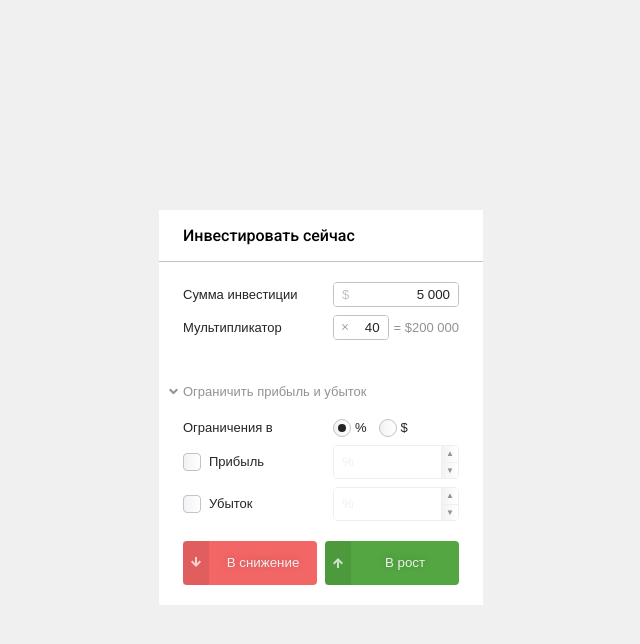
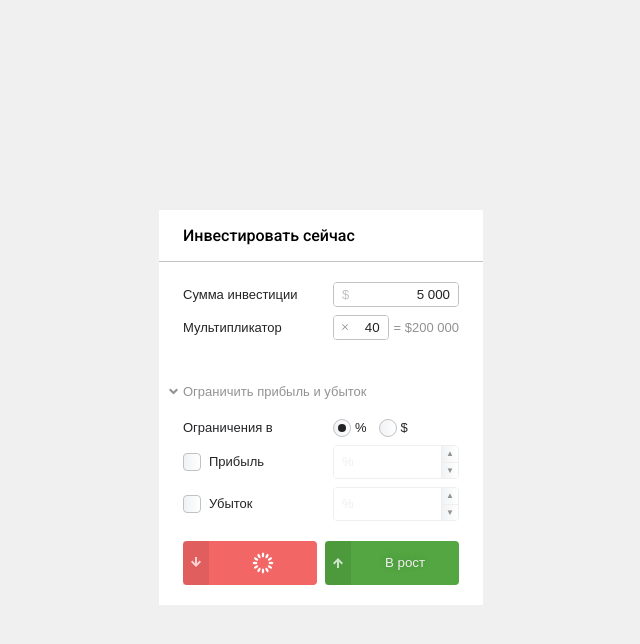
Before and after one commit to FrSnowy/Libertex-Test, a React (Create React App) app: page / in a window 1280 px wide. Both pictures are taken after a click on the button "В снижение". Shown: the top 644 px of the page, without its empty margins (327-967 px from the left). Built offline with nearby package versions, Linux system fonts and the light colour scheme; no server answers.

Commit message:
Sending button preloader

```diff
--- a/src/components/Button/index.tsx
+++ b/src/components/Button/index.tsx
@@ -3,7 +3,7 @@ import * as Elements from './elements';
 
 type ButtonProps = Omit<React.HTMLProps<HTMLButtonElement>, 'children' | 'type' | 'onCopy' | 'align' | 'ref' | 'as'> & {
   pre?: string | JSX.Element | null,
-  children?: string;
+  children?: React.ReactNode;
 }
 
 const Button: React.FC<ButtonProps> = ({
--- a/src/features/SendButton/index.tsx
+++ b/src/features/SendButton/index.tsx
@@ -4,6 +4,7 @@ import * as Elements  from './elements';
 import { ReactComponent as ArrowLongTop } from 'assets/arrow-long-bottom.svg';
 import { FormController, FormContext, FormT } from 'contexts/Form';
 import { ErrorsContext } from 'contexts/Errors';
+import { ReactComponent as Preloader } from 'assets/preloader.svg';
 
 export type Direction = 'growth' | 'reduction';
 
@@ -17,15 +18,19 @@ const BUTTON_NAME: Record<Direction, string> = {
 }
 
 const SendButton: React.FC<SendButtonProps> = ({ direction }) => {
+  const [isSending, setSending] = React.useState<boolean>(false);
   const { makeShakeOneTime } = React.useContext(ErrorsContext);
   const { sumInv, mult, takeProfit, stopLoss, limitType } = React.useContext(FormContext);
 
   const registerInvestment = React.useCallback(async () => {
+    if (isSending) return;
     const data: FormT.RegisterInvestmentProps = { sumInv, mult, takeProfit, stopLoss };
     const isAllValid = FormController.isAllValid(data, limitType);
     if (!isAllValid) return makeShakeOneTime();
+    setSending(true);
     await FormController.registerInvestment(direction, { sumInv, mult, takeProfit, stopLoss });
-  }, [direction, sumInv, mult, takeProfit, stopLoss, limitType, makeShakeOneTime]);
+    setSending(false);
+  }, [direction, sumInv, mult, takeProfit, stopLoss, limitType, makeShakeOneTime, isSending]);
 
   const ArrowView = React.useMemo(() => {
     const transform = `rotate(${direction === 'growth'  ? '180deg' : 0})`;
@@ -37,7 +42,7 @@ const SendButton: React.FC<SendButtonProps> = ({ direction }) => {
   return React.useMemo(() => (
     <Elements.ButtonWrapper direction={direction}>
       <Button pre={ArrowView} onClick={registerInvestment}>
-        {BUTTON_NAME[direction]}
+        {isSending ? <Preloader width={40} height={40} /> : BUTTON_NAME[direction]}
       </Button>
     </Elements.ButtonWrapper>
   ), [direction, ArrowView, registerInvestment]);
```
Also changed, not shown: src/assets/preloader.svg (added).
